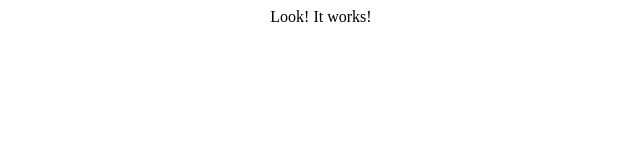
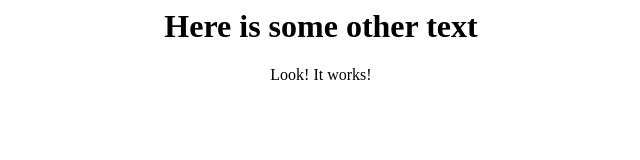
Before and after one commit to Daniel-Packer/shittyshelves.com, a plain HTML site: page index.html in a window 1280 px wide. Shown: the whole page, without its empty margins (319-959 px from the left). Drawn offline with Linux system fonts and the light colour scheme.

Commit message:
Update index.html

```diff
--- a/index.html
+++ b/index.html
@@ -9,6 +9,7 @@
 </head>
 
 <body>
+    <h1>Here is some other text</h1>
     Look! It works!
 </body>
 
```
